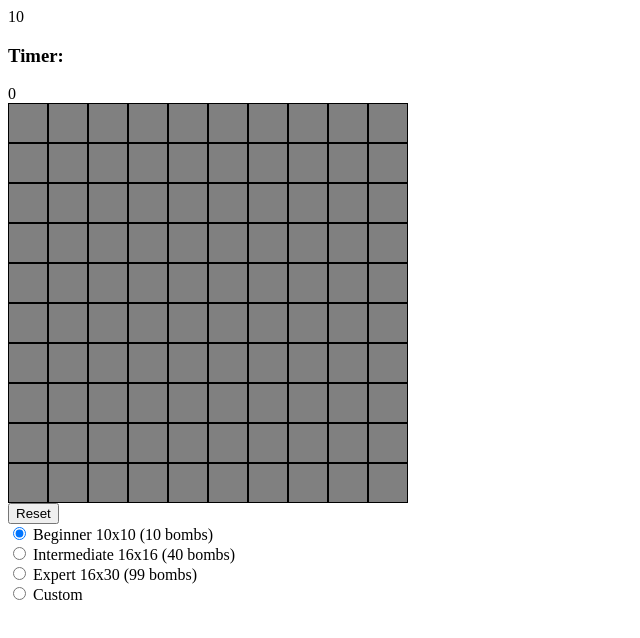
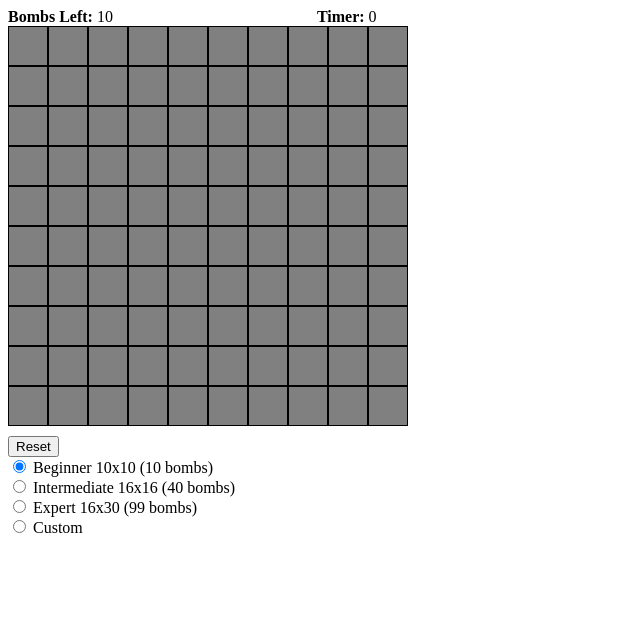
Before and after one commit to kpham131/Project_Minesweeper_Solver, a plain HTML site: page index.html in a window 1280 px wide. Shown: the whole page, without its empty margins (0-640 px from the left). Drawn offline with Linux system fonts and the light colour scheme.

Commit message:
bombsleft and timer changes

```diff
--- a/app.css
+++ b/app.css
@@ -16,3 +16,10 @@
 .checked {
     background-color: greenyellow;
 }
+
+#timer {
+    margin-left: 200px;
+}
+#reset {
+    margin-top: 10px;
+}
--- a/index.html
+++ b/index.html
@@ -8,9 +8,9 @@
     <!-- https://kpham131.github.io/mineSweeper/ -->
 </head>
 <body>
-    <div id="bombCounter"></div>
     <div>
-        <h3>Timer: </h3><span id="time">0</span>
+        <b>Bombs Left: </b><span id="bombCounter"></span>
+        <b id="timer">Timer: </b><span id="time">0</span>
     </div>
 
     <div class="grid"></div>
```
